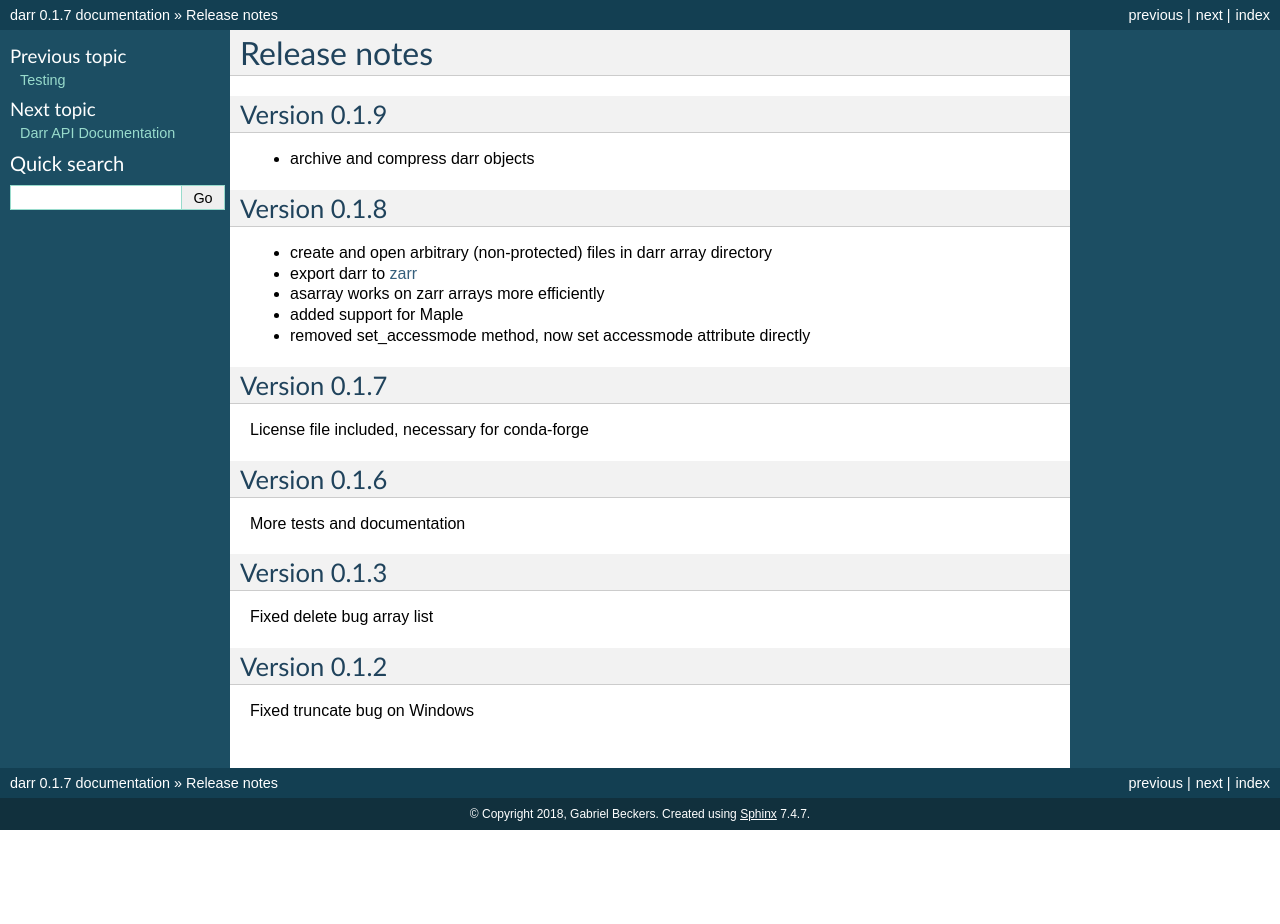
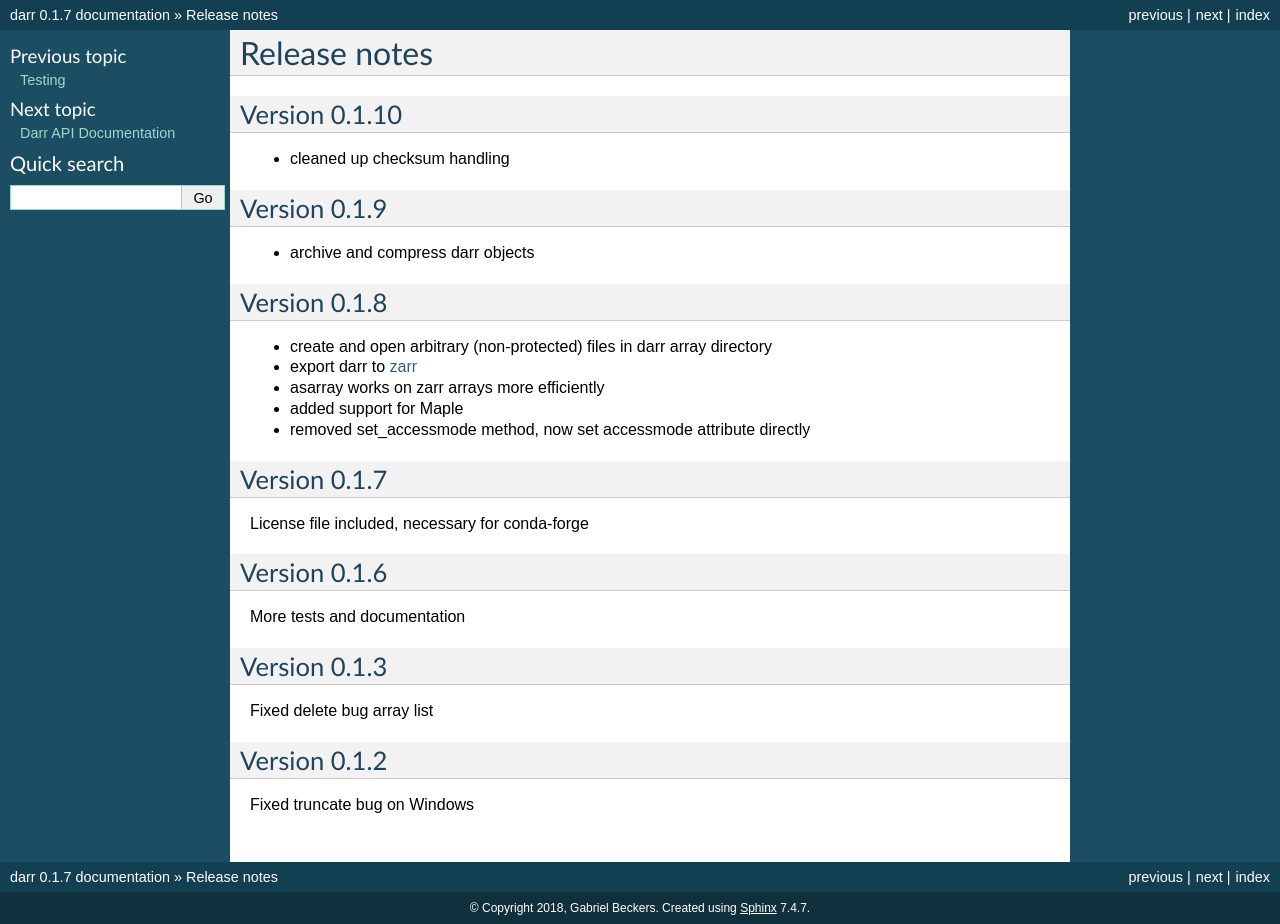
Before and after one commit to gbeckers/Darr, a Sphinx documentation site: the page built from docs/releasenotes.rst, in a window 1280 px wide. Built offline with Sphinx 7.4.7, drawn with Linux system fonts in a browser that asks for light colours; before the commit the page ends 900 px from its top, so only the background shows below that.

Commit message:
updated release notes

```diff
--- a/docs/releasenotes.rst
+++ b/docs/releasenotes.rst
@@ -1,5 +1,9 @@
 Release notes
 =============
+
+Version 0.1.10
+--------------
+- cleaned up checksum handling
 
 Version 0.1.9
 -------------
```
